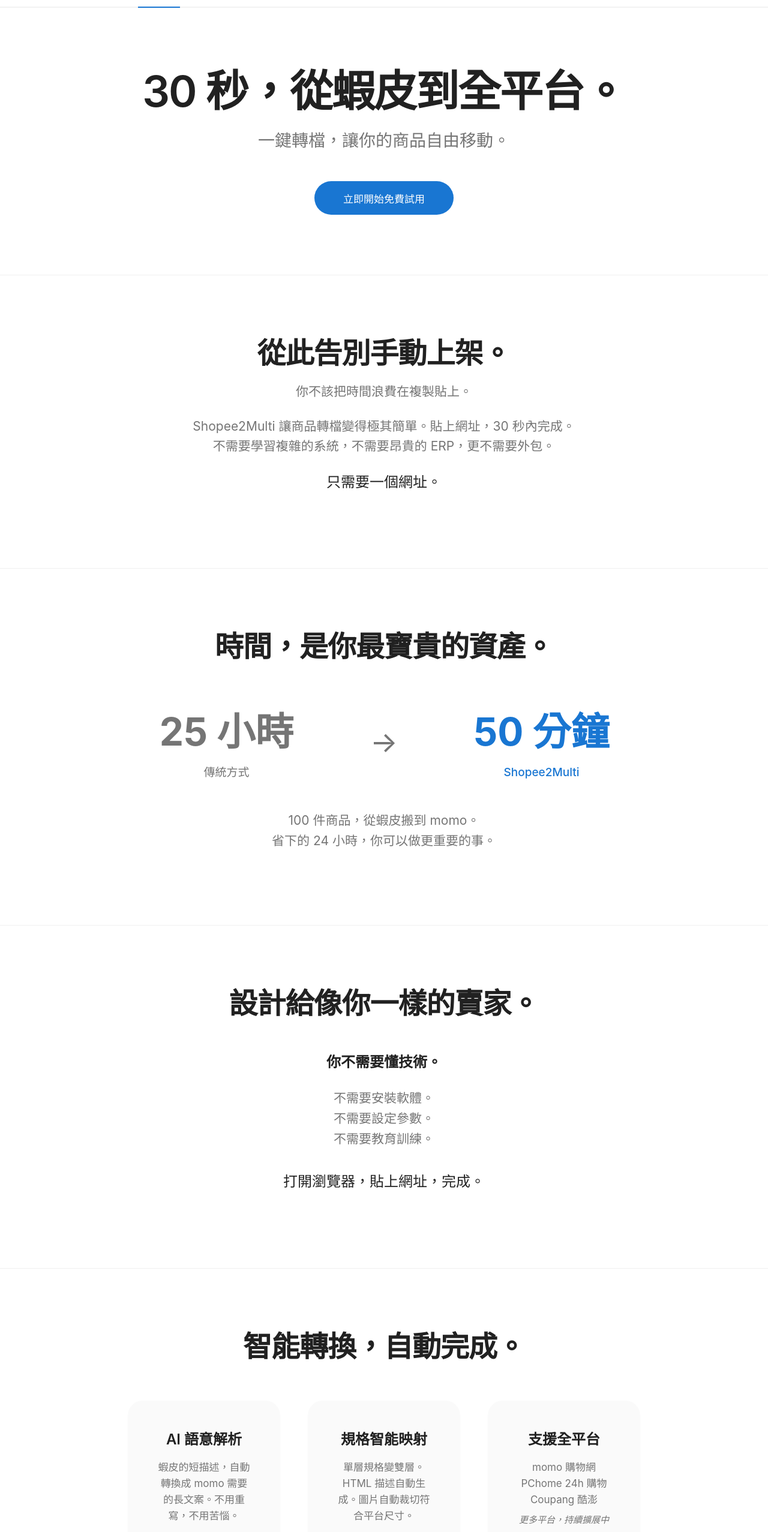
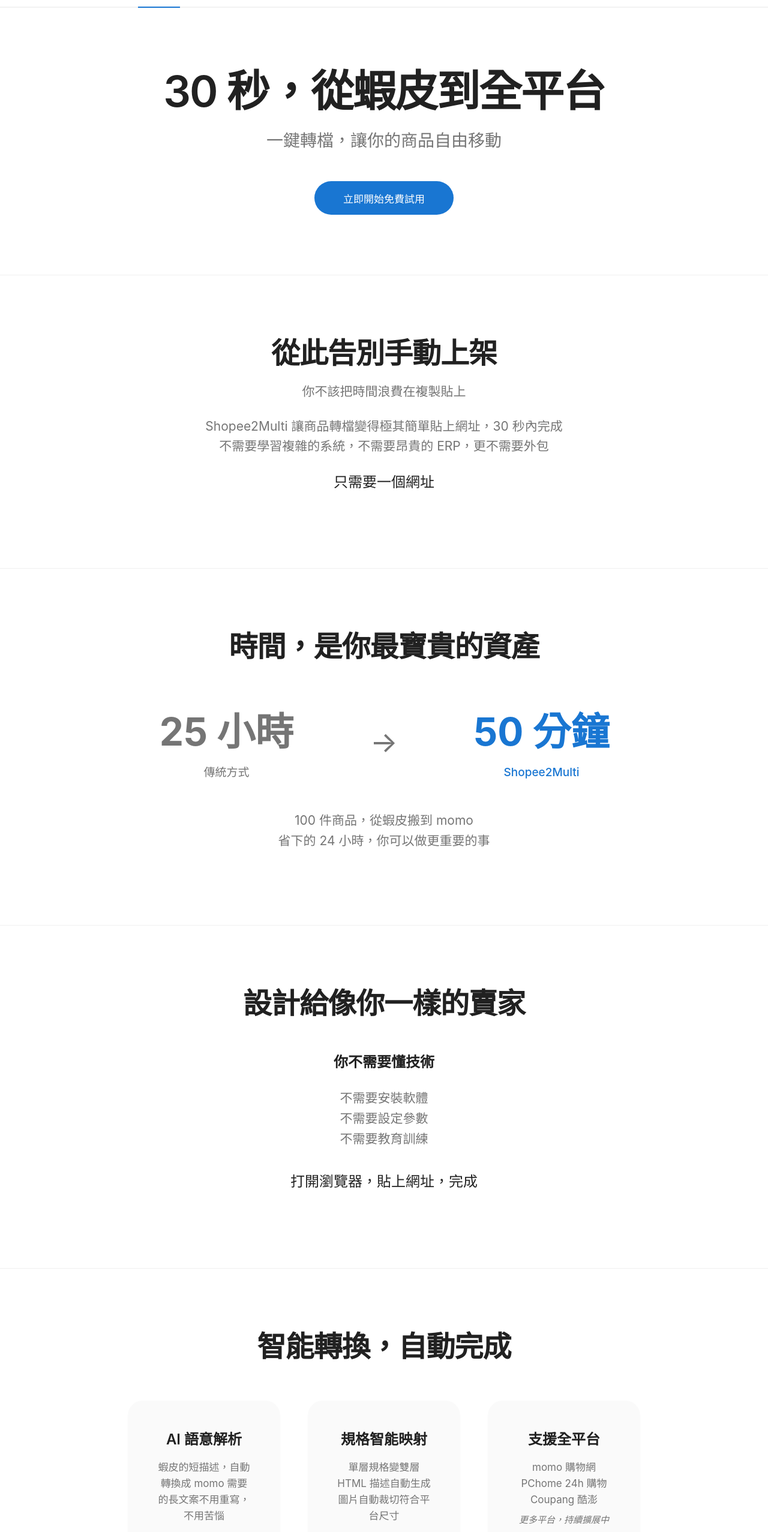
Before and after one commit to iamgjek/Shopee2Multi, a React (Vite) app in the folder frontend/: page / in a window 1280 px wide. Shown: the part 52-2606 px from the top of the page at 60% size. Built offline with nearby package versions, Linux system fonts and the light colour scheme; no server answers.

Commit message:
Script change

```diff
--- a/frontend/src/pages/Home.tsx
+++ b/frontend/src/pages/Home.tsx
@@ -70,10 +70,10 @@
       {/* Hero Section */}
       <div style={sectionStyle}>
         <Title style={heroTitleStyle}>
-          30 秒，從蝦皮到全平台。
+          30 秒，從蝦皮到全平台
         </Title>
         <Paragraph style={subtitleStyle}>
-          一鍵轉檔，讓你的商品自由移動。
+          一鍵轉檔，讓你的商品自由移動
         </Paragraph>
         <Button
           type="primary"
@@ -90,17 +90,17 @@
       {/* 從此告別手動上架 */}
       <div style={sectionStyle}>
         <Title level={2} style={sectionTitleStyle}>
-          從此告別手動上架。
+          從此告別手動上架
         </Title>
         <Paragraph style={bodyTextStyle}>
-          你不該把時間浪費在複製貼上。
+          你不該把時間浪費在複製貼上
         </Paragraph>
         <Paragraph style={bodyTextStyle}>
-          Shopee2Multi 讓商品轉檔變得極其簡單。貼上網址，30 秒內完成。<br />
-          不需要學習複雜的系統，不需要昂貴的 ERP，更不需要外包。
+          Shopee2Multi 讓商品轉檔變得極其簡單貼上網址，30 秒內完成<br />
+          不需要學習複雜的系統，不需要昂貴的 ERP，更不需要外包
         </Paragraph>
         <Paragraph style={{ ...bodyTextStyle, fontSize: '24px', fontWeight: 500, color: darkGray }}>
-          只需要一個網址。
+          只需要一個網址
         </Paragraph>
       </div>
 
@@ -109,7 +109,7 @@
       {/* 時間是你最寶貴的資產 */}
       <div style={sectionStyle}>
         <Title level={2} style={sectionTitleStyle}>
-          時間，是你最寶貴的資產。
+          時間，是你最寶貴的資產
         </Title>
         <div style={{ marginTop: '60px' }}>
           <Row gutter={[48, 48]} justify="center">
@@ -130,8 +130,8 @@
             </Col>
           </Row>
           <Paragraph style={{ ...bodyTextStyle, marginTop: '48px' }}>
-            100 件商品，從蝦皮搬到 momo。<br />
-            省下的 24 小時，你可以做更重要的事。
+            100 件商品，從蝦皮搬到 momo<br />
+            省下的 24 小時，你可以做更重要的事
           </Paragraph>
         </div>
       </div>
@@ -141,18 +141,18 @@
       {/* 設計給像你一樣的賣家 */}
       <div style={sectionStyle}>
         <Title level={2} style={sectionTitleStyle}>
-          設計給像你一樣的賣家。
+          設計給像你一樣的賣家
         </Title>
         <Paragraph style={{ ...bodyTextStyle, marginTop: '48px' }}>
-          <strong style={{ color: darkGray, fontSize: '24px' }}>你不需要懂技術。</strong>
+          <strong style={{ color: darkGray, fontSize: '24px' }}>你不需要懂技術</strong>
         </Paragraph>
         <Paragraph style={bodyTextStyle}>
-          不需要安裝軟體。<br />
-          不需要設定參數。<br />
-          不需要教育訓練。
+          不需要安裝軟體<br />
+          不需要設定參數<br />
+          不需要教育訓練
         </Paragraph>
         <Paragraph style={{ ...bodyTextStyle, fontSize: '24px', fontWeight: 500, color: darkGray, marginTop: '36px' }}>
-          打開瀏覽器，貼上網址，完成。
+          打開瀏覽器，貼上網址，完成
         </Paragraph>
       </div>
 
@@ -161,7 +161,7 @@
       {/* 智能轉換 */}
       <div style={{ ...sectionStyle, padding: '100px 24px' }}>
         <Title level={2} style={sectionTitleStyle}>
-          智能轉換，自動完成。
+          智能轉換，自動完成
         </Title>
         <Row gutter={[48, 48]} style={{ marginTop: '60px' }}>
           <Col xs={24} md={8}>
@@ -179,7 +179,7 @@
                 AI 語意解析
               </Title>
               <Paragraph style={{ fontSize: '17px', color: mediumGray, lineHeight: '1.6' }}>
-                蝦皮的短描述，自動轉換成 momo 需要的長文案。不用重寫，不用苦惱。
+                蝦皮的短描述，自動轉換成 momo 需要的長文案不用重寫，不用苦惱
               </Paragraph>
             </Card>
           </Col>
@@ -198,7 +198,7 @@
                 規格智能映射
               </Title>
               <Paragraph style={{ fontSize: '17px', color: mediumGray, lineHeight: '1.6' }}>
-                單層規格變雙層。HTML 描述自動生成。圖片自動裁切符合平台尺寸。
+                單層規格變雙層HTML 描述自動生成圖片自動裁切符合平台尺寸
               </Paragraph>
             </Card>
           </Col>
@@ -234,7 +234,7 @@
       {/* 價格方案 */}
       <div id="pricing-section" style={{ ...sectionStyle, padding: '100px 24px', maxWidth: '1200px' }}>
         <Title level={2} style={sectionTitleStyle}>
-          價格不該是阻礙。
+          價格不該是阻礙
         </Title>
         <Row gutter={[32, 32]} style={{ marginTop: '60px' }}>
           {[
@@ -379,15 +379,15 @@
       {/* 最終 CTA */}
       <div style={sectionStyle}>
         <Title level={2} style={sectionTitleStyle}>
-          從今天開始，讓商品自由移動。
+          從今天開始，讓商品自由移動
         </Title>
         <Paragraph style={bodyTextStyle}>
-          不要被平台綁住。<br />
-          不要被技術困住。<br />
-          不要被時間限制。
+          不要被平台綁住<br />
+          不要被技術困住<br />
+          不要被時間限制
         </Paragraph>
         <Paragraph style={{ ...bodyTextStyle, marginTop: '36px', marginBottom: '48px' }}>
-          <strong style={{ fontSize: '28px', color: darkGray }}>30 秒，從蝦皮到全平台。</strong>
+          <strong style={{ fontSize: '28px', color: darkGray }}>30 秒，從蝦皮到全平台</strong>
         </Paragraph>
         <Button
           type="primary"
@@ -407,7 +407,7 @@
         borderTop: '1px solid #f0f0f0'
       }}>
         <Text style={{ fontSize: '15px', color: mediumGray }}>
-          技術為你服務，而非你為技術服務。
+          技術為你服務，而非你為技術服務
         </Text>
         <div style={{ marginTop: '12px' }}>
           <Text style={{ fontSize: '17px', fontWeight: 500, color: darkGray }}>
```
